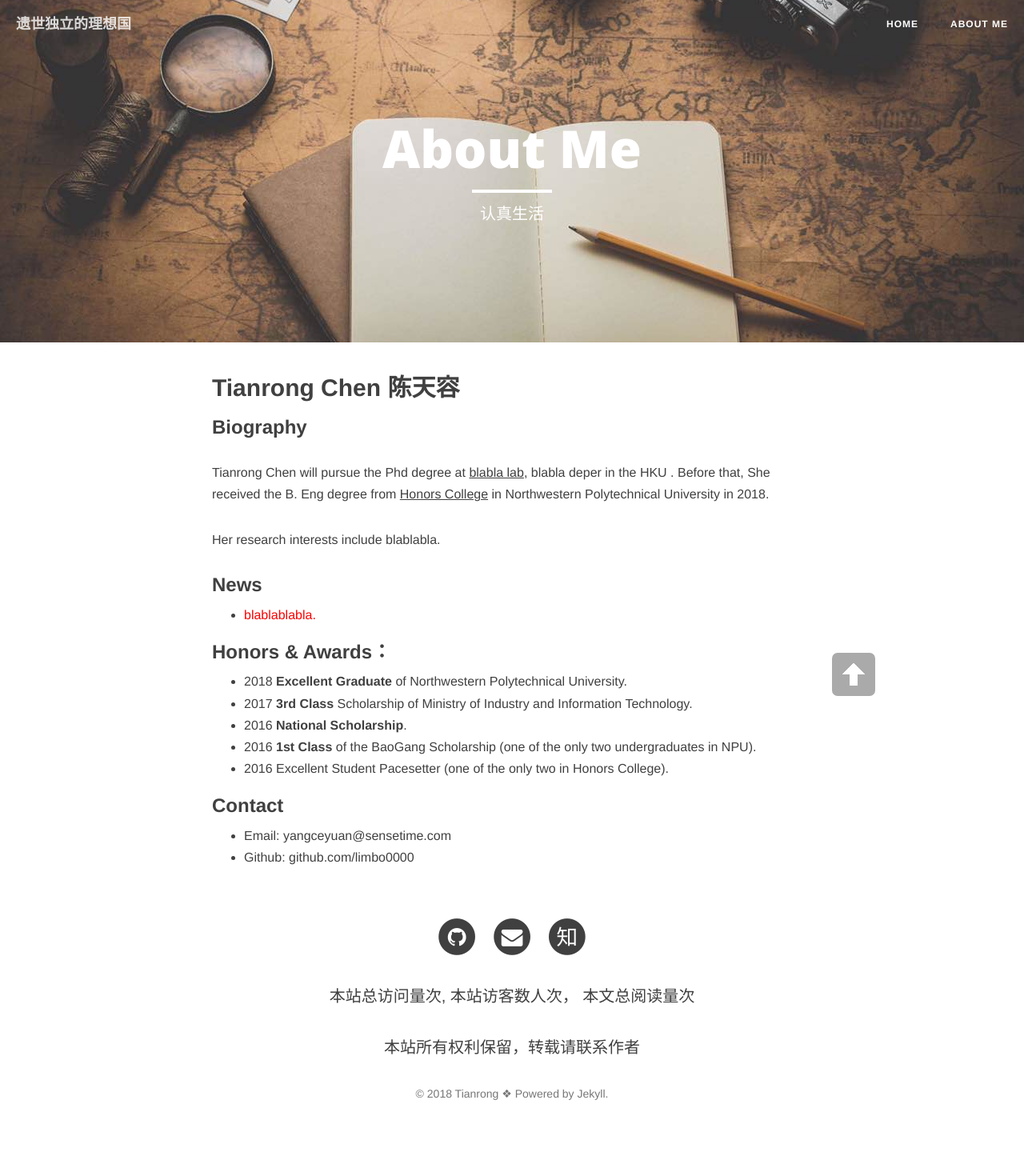
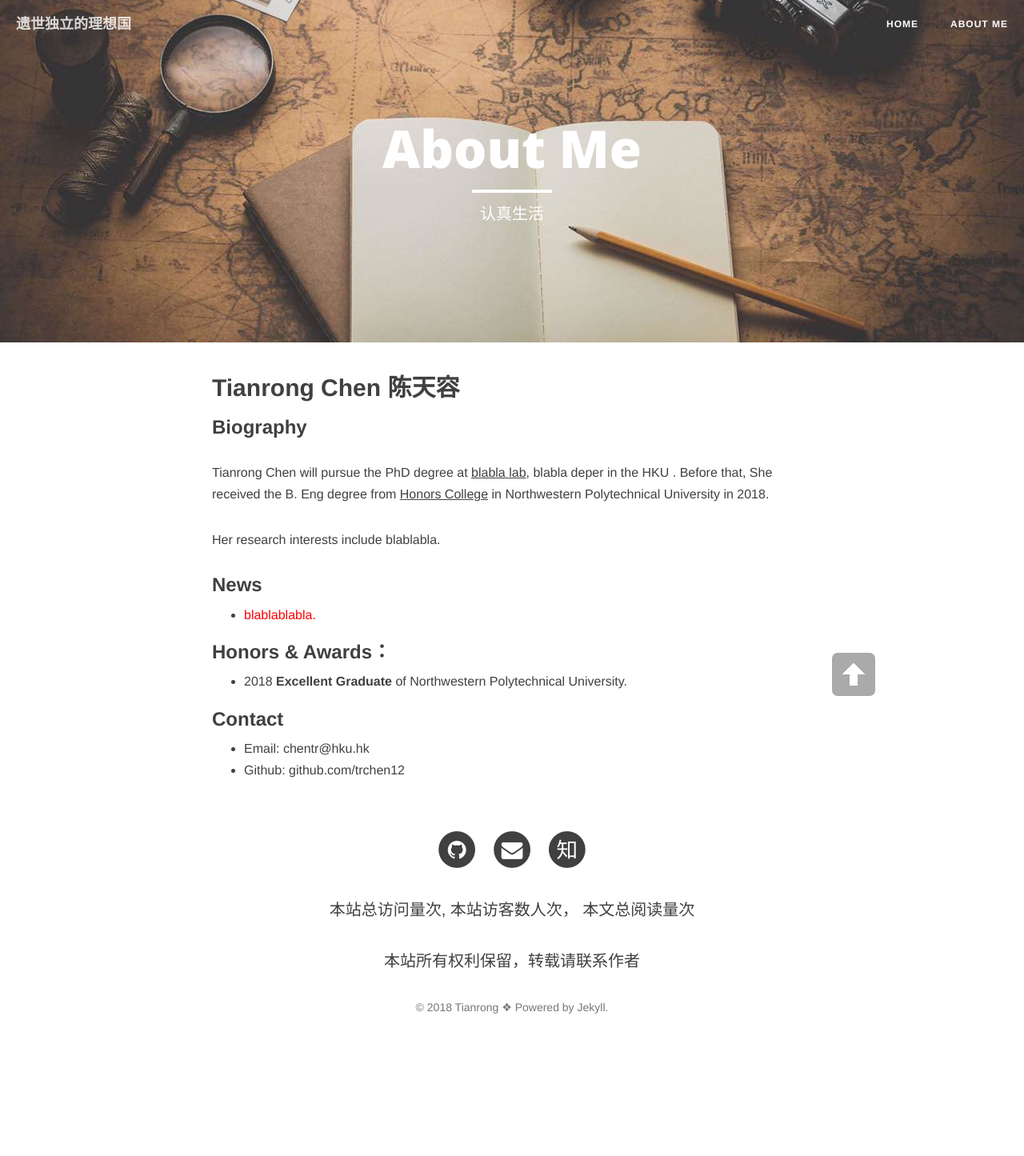
Before and after one commit to trchen12/trchen12.github.io, a Jekyll site: the page built from about.md, in a window 1280 px wide. Shown: the whole page at 80% size. Built offline with Jekyll 4.4.1, drawn with Linux system fonts in a browser that asks for light colours; nearby versions of some CDN libraries; comment, search, counter and statistics services are not loaded; after the commit the page ends 1337 px from its top, so only the background shows below that.

Commit message:
Update about.md

```diff
--- a/about.md
+++ b/about.md
@@ -7,7 +7,7 @@ header-img: "img/5.jpg"
 ## Tianrong Chen 陈天容
 
 ### Biography
-Tianrong Chen will pursue the Phd degree at [<U> blabla lab</U>](lab homepage link), [blabla deper](http://www.ie.cuhk.edu.hk/main/index.shtml) in the [HKU](http://www.cuhk.edu.hk/chinese/index.html) . Before that, She received the B. Eng degree from [<U>Honors College</U>](http://honors.nwpu.edu.cn/) in [Northwestern Polytechnical University](http://www.nwpu.edu.cn/) in 2018.
+Tianrong Chen will pursue the PhD degree at [<U> blabla lab</U>](lab homepage link), [blabla deper](http://www.ie.cuhk.edu.hk/main/index.shtml) in the [HKU](http://www.cuhk.edu.hk/chinese/index.html) . Before that, She received the B. Eng degree from [<U>Honors College</U>](http://honors.nwpu.edu.cn/) in [Northwestern Polytechnical University](http://www.nwpu.edu.cn/) in 2018.
 
 Her research interests include blablabla.
 
@@ -18,12 +18,8 @@ Her research interests include blablabla.
 
 ### Honors & Awards：
 -  2018 **Excellent Graduate** of Northwestern Polytechnical University.
--  2017 **3rd Class** Scholarship of Ministry of Industry and Information Technology.
--  2016 **National Scholarship**.
--  2016 **1st Class** of the BaoGang Scholarship (one of the only two undergraduates in NPU).
--  2016 Excellent Student Pacesetter (one of the only two in Honors College).
 
 ### Contact
 
-- Email: [yangceyuan@sensetime.com](mailto:yangceyuan@sensetime.com)
-- Github: [github.com/limbo0000](https://github.com/limbo0000/)
+- Email: [chentr@hku.hk](mailto:yangceyuan@sensetime.com)
+- Github: [github.com/trchen12](https://github.com/limbo0000/)
```
